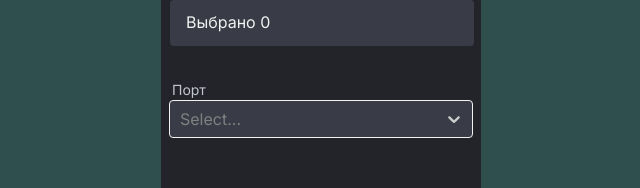
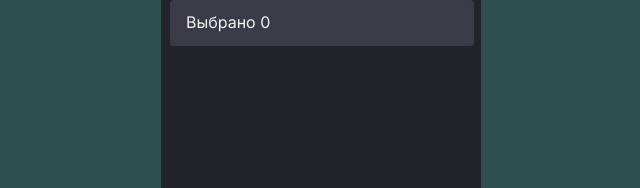
Before and after one commit to Andrew-Sparrow/graffinteractive-test, a React (Create React App) app: page / in a window 1280 px wide. Both pictures are taken after a click on the button "Фильтры". Shown: the part 352-540 px from the top of the page, without its empty margins (319-959 px from the left). Built offline with nearby package versions, Linux system fonts and the light colour scheme.

Commit message:
deletes unused filter-select

```diff
--- a/src/components/filter-select/filter-select.jsx
+++ /dev/null
@@ -1,92 +0,0 @@
-import Select from 'react-select';
-
-const options = [
-  { value: 'chocolate', label: 'Chocolate' },
-  { value: 'strawberry', label: 'Strawberry' },
-  { value: 'vanilla', label: 'Vanilla' }
-];
-
-const styles = {
-  control: (baseStyles, state) => {
-    // console.log(baseStyles);
-    return {
-      ...baseStyles,
-      borderColor: state.isFocused ? '#BC75FF' : '',
-      backgroundColor: '#393C46',
-    }
-  },
-  container: (baseStyles, state) => {
-    // console.log(baseStyles);
-    return {
-      ...baseStyles,
-      borderColor: state.isFocused ? '#BC75FF' : '',
-    }
-  },
-  input: (baseStyles, state) => {
-    // console.log(baseStyles);
-    return {
-      ...baseStyles,
-      color: '#F2F2F2',
-    }
-  },
-  menu: (baseStyles, state) => {
-    // console.log(baseStyles);
-    return {
-      ...baseStyles,
-      color: '#F2F2F2',
-      backgroundColor: '#393C46',
-    }
-  },
-  menuList: (baseStyles, state) => {
-    // console.log(baseStyles);
-    return {
-      ...baseStyles,
-    }
-  },
-  option: (baseStyles, state) => {
-    // console.log(baseStyles);
-    return {
-      ...baseStyles,
-    }
-  },
-  indicatorSeparator: (baseStyles, state) => {
-    // console.log(baseStyles);
-    return {
-      ...baseStyles,
-      width: 0,
-    }
-  },
-  singleValue: (baseStyles, state) => {
-    // console.log(baseStyles);
-    return {
-      ...baseStyles,
-      color: '#F2F2F2',
-    }
-  },
-  valueContainer: (baseStyles, state) => {
-    // console.log(baseStyles);
-    return {
-      ...baseStyles,
-      color: '#F2F2F2',
-    }
-  },
-};
-
-const FilterSelect = () => (
-  <Select
-    options={options}
-    styles={styles}
-    theme={(theme) => {
-      // console.log(theme);
-      return {
-      ...theme,
-      colors: {
-        ...theme.colors,
-        primary25: '#4f5463',
-        primary: '#2d3039',
-      },
-    }}}
-  />
-)
-
-export { FilterSelect };
--- a/src/components/filters/filters.jsx
+++ b/src/components/filters/filters.jsx
@@ -4,8 +4,6 @@ import { HandySvg } from 'handy-svg';
 import styles from './filters.module.scss';
 import iconArrowLeftSVG from '../../img/icons/Arrow_Left.svg';
 import { MultiSelect } from '../multi-select/multi-select';
-
-import { FilterSelect } from '../filter-select/filter-select';
 
 
 const IconArrowLeft = ({ onClick }) => (
@@ -31,8 +29,6 @@ const Filters = ({ onClick }) => {
           <input className={styles.input} type="text" id="name" />
         </div>
         <MultiSelect />
-        <label className={styles.label} htmlFor="name">Порт</label>
-        <FilterSelect />
       </section>
     </aside>
   )
```
